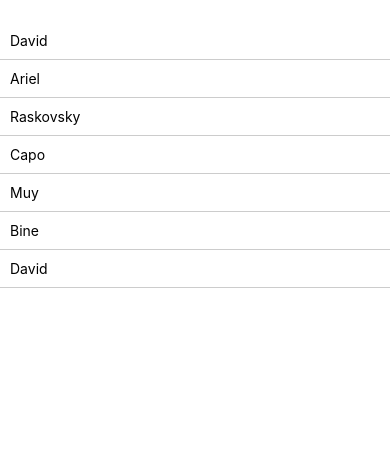
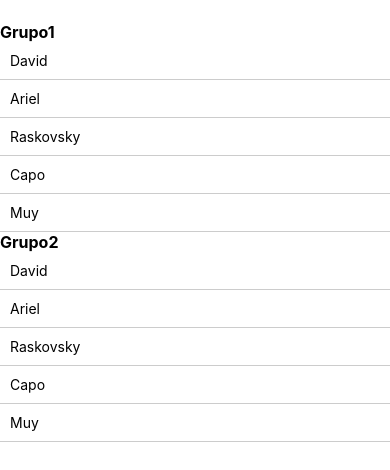
Before and after one commit to RaskovskyDavid/ReactNativePracticando, a React Native app: screen / in a window 390 px wide. Shown: the top 470 px of the page. Built offline with nearby package versions, Linux system fonts and the light colour scheme.

Commit message:
SectionList

```diff
--- a/App.js
+++ b/App.js
@@ -1,4 +1,4 @@
-import { StyleSheet, Text, View, FlatList } from 'react-native';
+import { StyleSheet, Text, View, SectionList } from 'react-native';
 import  { useState } from 'react';
 
 
@@ -6,28 +6,45 @@ import  { useState } from 'react';
 export default function App() {
   return (
     <View style={styles.container}>
-     <FlatList
-     data={[
-       {key: '1', nombre: 'David'},
+     <SectionList
+     sections={[
+       {
+         title: 'Grupo1',
+       data: [{key: '1', nombre: 'David'},
        {key: '2', nombre: 'Ariel'},
        {key: '3', nombre: 'Raskovsky'},
        {key: '4', nombre: 'Capo'},
-       {key: '5', nombre: 'Muy'},
-       {key: '6', nombre: 'Bine'},
-       {key: '7', nombre: 'David'}
-     ]}
-     renderItem={({item})=> <Text style={styles.item}>{item.nombre}</Text>} >
+       {key: '5', nombre: 'Muy'},]
+      },
+      {
+        title: 'Grupo2',
+        data: [{key: '6', nombre: 'David'},
+        {key: '7', nombre: 'Ariel'},
+        {key: '8', nombre: 'Raskovsky'},
+        {key: '9', nombre: 'Capo'},
+        {key: '10', nombre: 'Muy'},]
+      }
+      ]}
+      renderItem={({ item}) => <Text style={styles.item}>{item.nombre}</Text>}
+      renderSectionHeader={({section}) => <Text style={styles.section}>{section.title}</Text>}
+      >
 
-     </FlatList>
+     </SectionList>
     </View>
   );
 }
 
 const styles = StyleSheet.create({
- item: {padding:10,
+  section: {
+fontSize: 16,
+fontWeight: 'bold'
+  },
+ item: {
+   padding:10,
 
   borderBottomColor: '#ccc',
-borderBottomWidth: 1},
+  borderBottomWidth: 1
+},
   container: {
     flex: 1,
     flexDirection:  'column',
```
